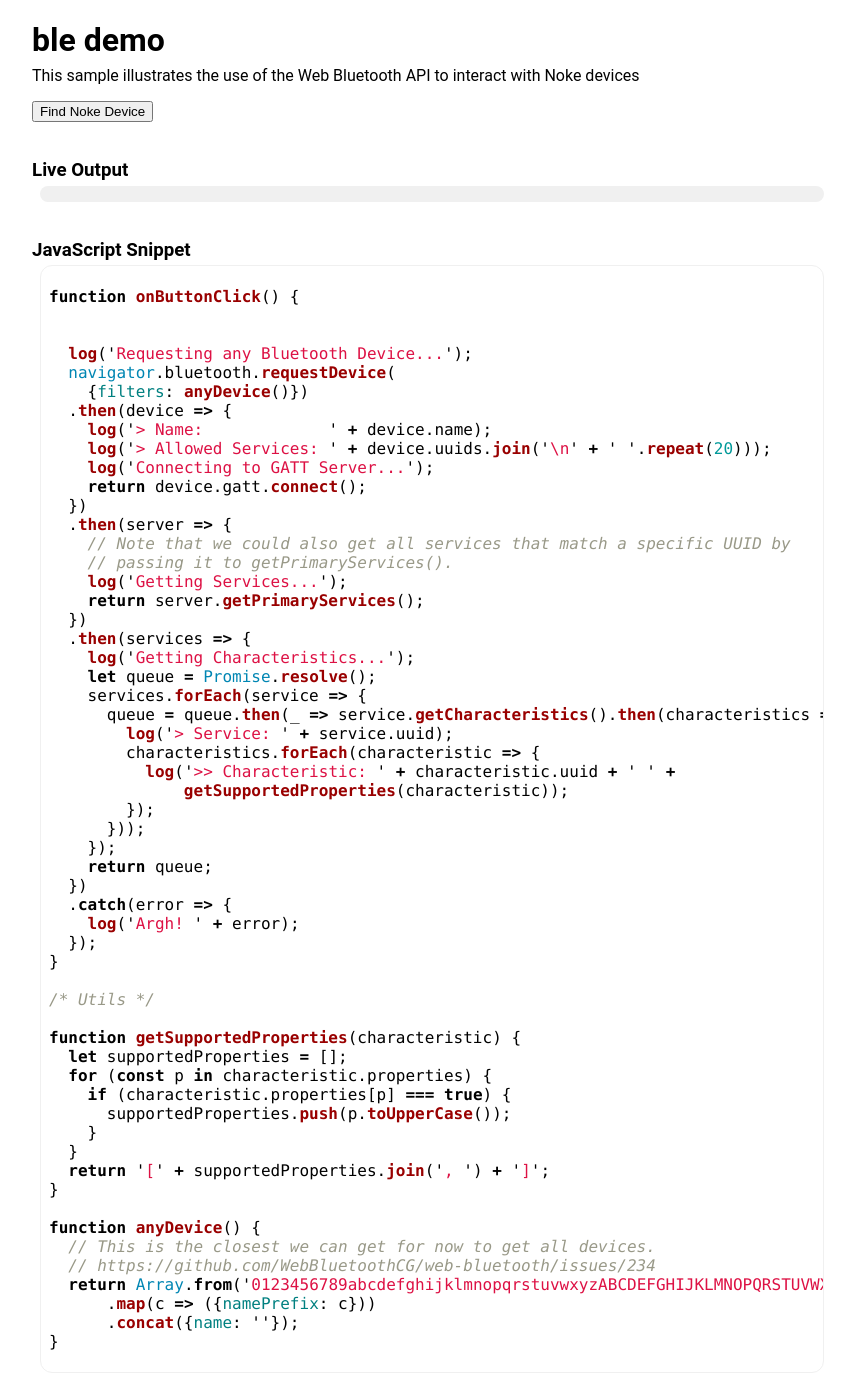
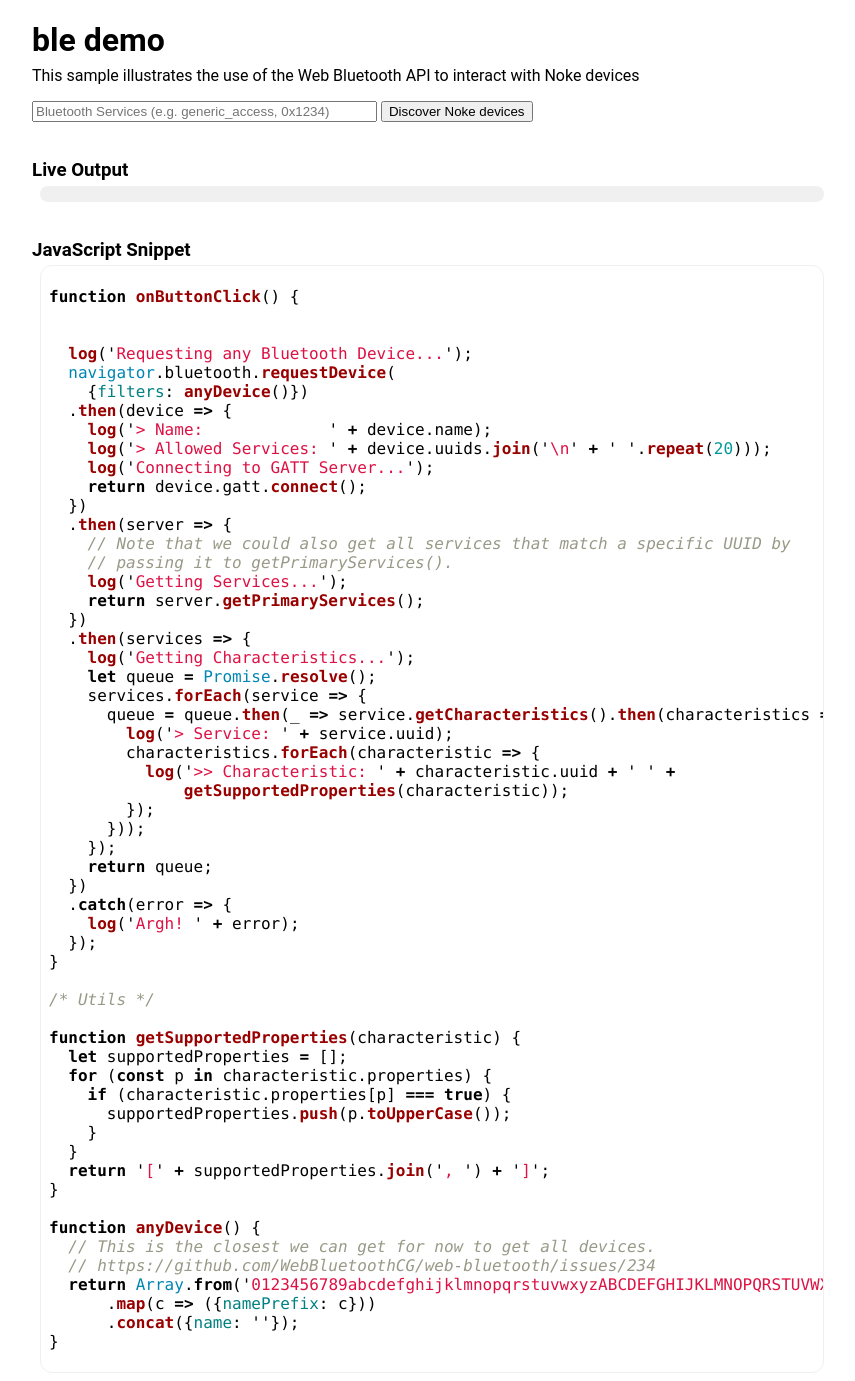
Before and after one commit to sapsley/ble-chrome-demo, a Jekyll site: the page built from index.html, in a window 1280 px wide. Shown: the whole page, without its empty margins (208-1063 px from the left). Built offline with Jekyll 4.4.1, drawn with Linux system fonts in a browser that asks for light colours.

Commit message:
Added form

```diff
--- a/index.html
+++ b/index.html
@@ -8,8 +8,11 @@ title: ble demo
 <p>This sample illustrates the use of the Web Bluetooth API to interact with Noke devices </p>
 
 <form>
-<button>Find Noke Device</button>
+  <input id="optionalServices" type="text" list="services" size=40 placeholder="Bluetooth Services (e.g. generic_access, 0x1234)">
+  <button>Discover Noke devices</button>
 </form>
+
+{% include_relative _includes/datalist-services.html %}
 
 {% include output_helper.html %}
 
```
Also changed, not shown: other parts of index.html (+3 -0 lines).
